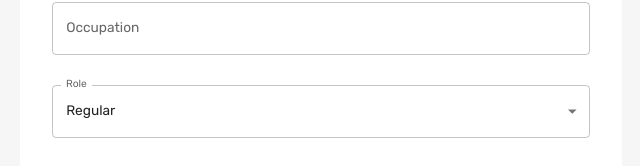
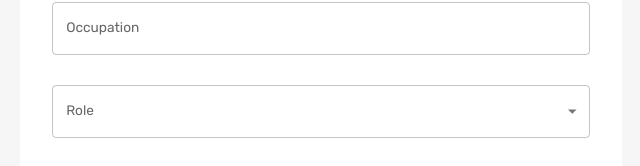
Before and after one commit to tom56561/movie-client, a React (Create React App) app: page / in a window 1280 px wide. Both pictures are taken after a click on the element "Don't have an account? Sign Up here.". Shown: the part 391-557 px from the top of the page, without its empty margins (319-959 px from the left). Built offline with nearby package versions, Linux system fonts and the light colour scheme.

Commit message:
Fix register form role

```diff
--- a/src/scenes/loginPage/Form.jsx
+++ b/src/scenes/loginPage/Form.jsx
@@ -41,7 +41,7 @@ const initialValuesRegister = {
   location: "",
   occupation: "",
   picture: "",
-  role: "regular", // Default role
+  role: "",
 };
 
 const initialValuesLogin = {
@@ -179,7 +179,7 @@ const Form = () => {
                 <TextField
                   select
                   label="Role"
-                  value={values.role || "regular"}
+                  value={values.role}
                   onChange={handleChange}
                   onBlur={handleBlur}
                   name="role"
```
